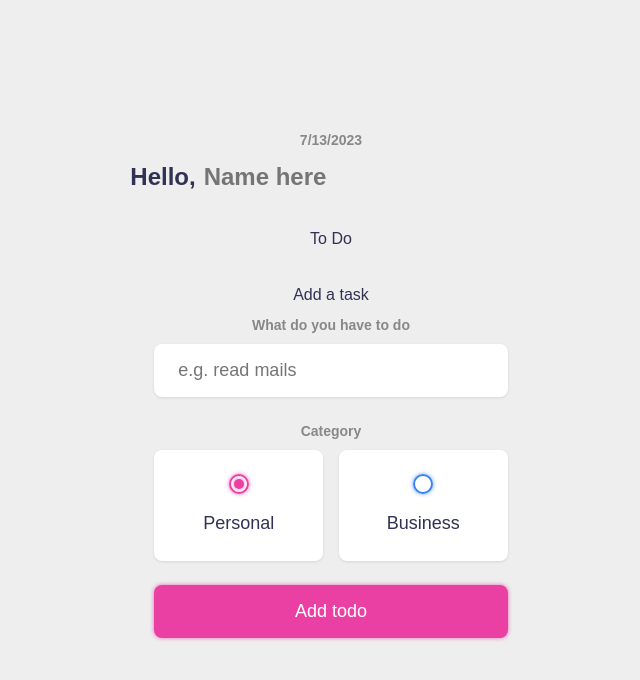
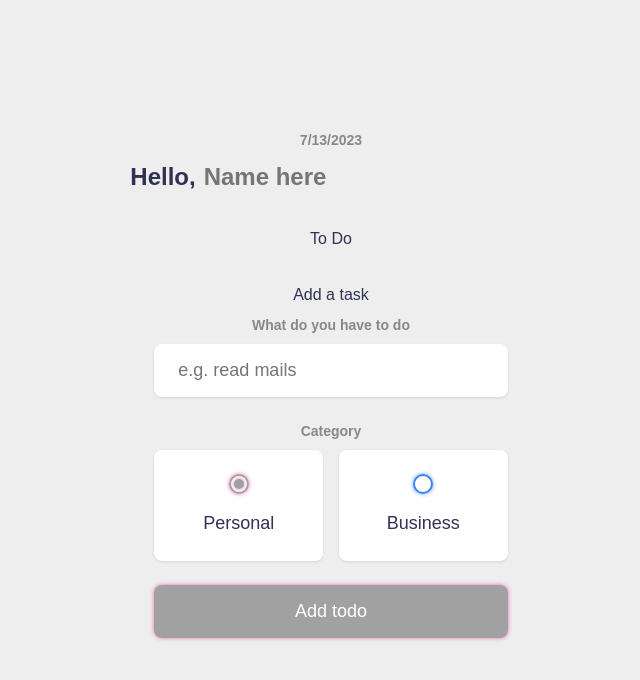
Before and after one commit to gattacode/ToDo, a Vue app: page / in a window 1280 px wide. Shown: the top 680 px of the page, without its empty margins (309-949 px from the left). Built offline with nearby package versions, Linux system fonts and the light colour scheme.

Commit message:
Update main.css

```diff
--- a/src/main.css
+++ b/src/main.css
@@ -1,5 +1,5 @@
 :root {
-	--primary: #EA40A4;
+	--primary: #a1a1a1;
 	--business: #3A82EE;
 	--personal: var(--primary);
 	--light: #EEE;
@@ -28,9 +28,11 @@ input:not([type="radio"]):not([type="checkbox"]), button {
 	cursor: initial;
 }
 
-body {
+body, html {
 	background: var(--light);
 	color: var(--dark);
+	max-width: 100%;
+    overflow-x: hidden;
 }
 
 section {
```
